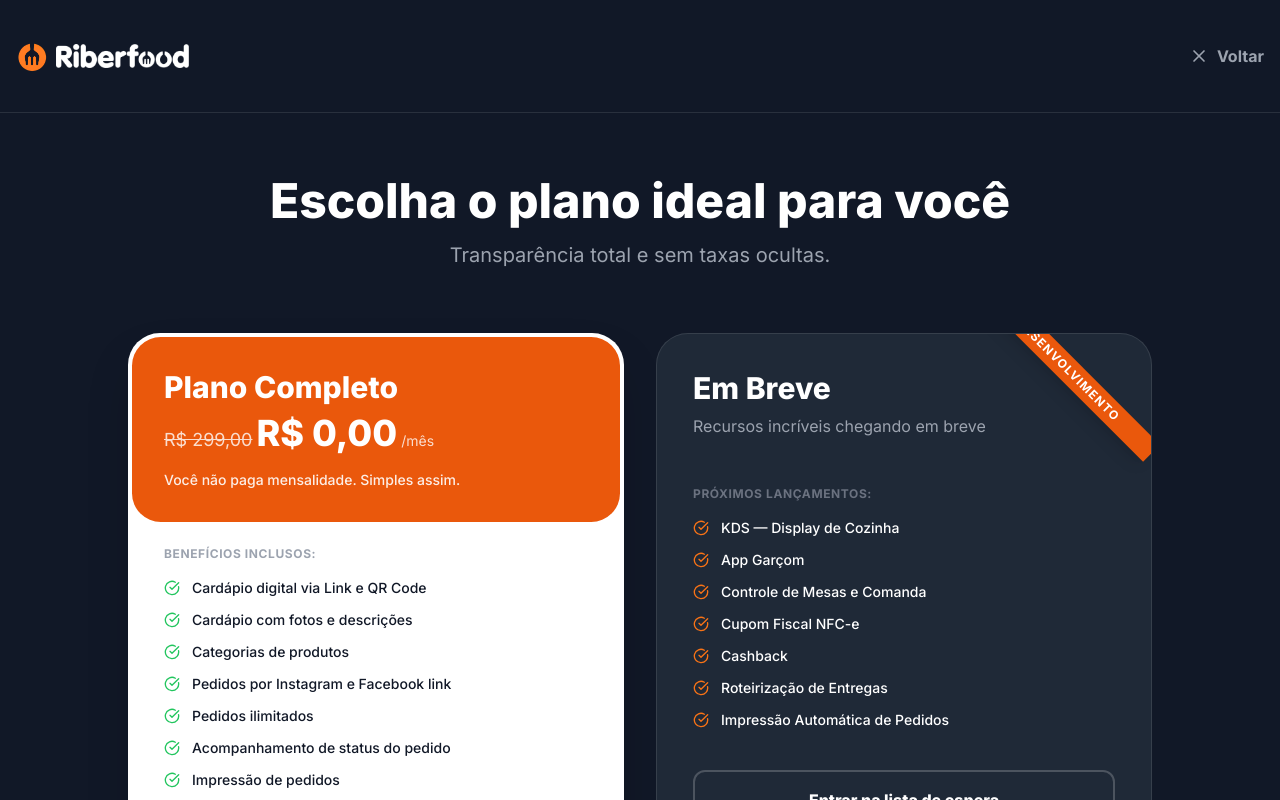
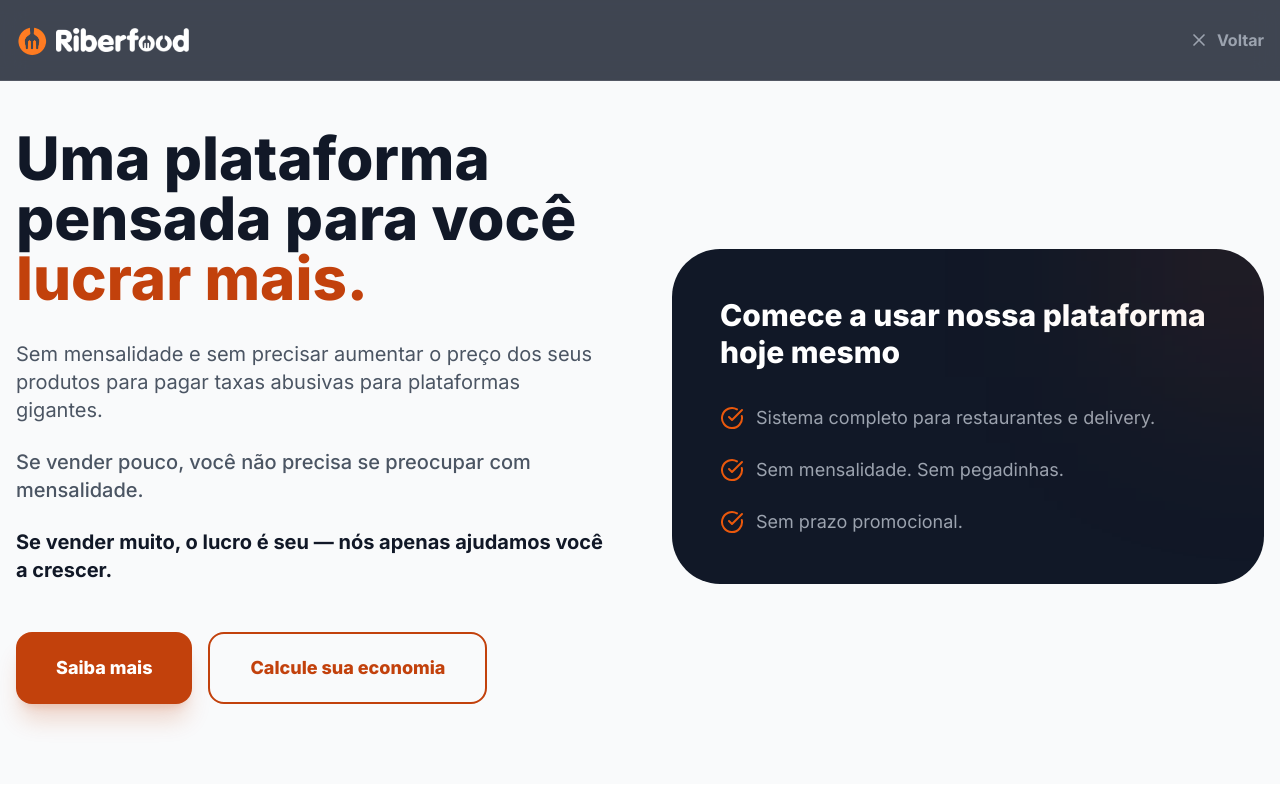
Before and after one commit to Jhon30Tol/riberfood-landing-page, a React (Vite) app: page / in a window 1280 px wide. Both pictures are taken after a click on the button "Quero conhecer a plataforma". Shown: the top 800 px of the page. Built offline with nearby package versions, Linux system fonts and the light colour scheme.

Commit message:
feat: Implementar simulador econômico, adicionar novas seções à página inicial e atualizar o cabeçalho e o layout da página de planos.

```diff
--- a/App.tsx
+++ b/App.tsx
@@ -1,5 +1,4 @@
-
-import React, { useState } from 'react';
+import React, { useState, useEffect } from 'react';
 import {
   CheckCircle,
   ChevronDown,
@@ -12,7 +11,8 @@ import {
   Menu,
   X,
   Smartphone,
-  Check
+  Check,
+  PartyPopper
 } from 'lucide-react';
 import { FAQItem, BenefitItem } from './types';
 import ownerImage from './images/dono_resturante_1.jpeg';
@@ -514,6 +514,85 @@ const WaitlistModal: React.FC<{ isOpen: boolean; onClose: () => void }> = ({ isO
   );
 };
 
+const EconomySimulator: React.FC = () => {
+  const [orders, setOrders] = useState<string>('1000');
+  const [ticket, setTicket] = useState<string>('30');
+  const [savings, setSavings] = useState<number>(0);
+
+  const calculate = () => {
+    const numOrders = parseFloat(orders) || 0;
+    const numTicket = parseFloat(ticket) || 0;
+    // Calculation: (orders * ticket) * 20% commission
+    const totalSavings = (numOrders * numTicket) * 0.20;
+    setSavings(totalSavings);
+  };
+
+  // Run calculation on mount
+  useEffect(() => {
+    calculate();
+  }, []);
+
+  return (
+    <div className="bg-white rounded-[2.5rem] p-8 shadow-2xl max-w-2xl mx-auto border border-gray-100 animate-in fade-in slide-in-from-bottom-8 duration-700">
+      <div className="text-center mb-8">
+        <h2 className="text-3xl font-black text-gray-900 flex items-center justify-center gap-3">
+          <span role="img" aria-label="money bags">💰</span> Simulador de Economia
+        </h2>
+      </div>
+
+      <div className="space-y-6 mb-8">
+        <div>
+          <label className="block text-sm font-bold text-gray-700 mb-2 text-left">
+            Quantos pedidos você faz por mês?
+          </label>
+          <input
+            type="number"
+            value={orders}
+            onChange={(e) => setOrders(e.target.value)}
+            className="w-full px-6 py-4 bg-gray-50 border-2 border-gray-100 rounded-2xl focus:border-orange-600 focus:outline-none text-xl font-bold text-gray-900 transition-all"
+            placeholder="Ex: 1000"
+          />
+        </div>
+
+        <div>
+          <label className="block text-sm font-bold text-gray-700 mb-2 text-left">
+            Qual o ticket médio dos seus pedidos? (R$)
+          </label>
+          <input
+            type="number"
+            value={ticket}
+            onChange={(e) => setTicket(e.target.value)}
+            className="w-full px-6 py-4 bg-gray-50 border-2 border-gray-100 rounded-2xl focus:border-orange-600 focus:outline-none text-xl font-bold text-gray-900 transition-all"
+            placeholder="Ex: 30"
+          />
+        </div>
+
+        <button
+          onClick={calculate}
+          className="w-full bg-orange-700 hover:bg-orange-800 text-white py-5 rounded-2xl font-black text-xl transition-all shadow-xl shadow-orange-700/20 transform active:scale-95"
+        >
+          Calcular Economia
+        </button>
+      </div>
+
+      <div className="bg-green-600 rounded-3xl p-8 text-white relative overflow-hidden group">
+        <div className="absolute top-0 right-0 p-4 opacity-20 transform group-hover:scale-110 transition-transform">
+          <PartyPopper className="w-16 h-16" />
+        </div>
+        <p className="text-lg font-bold mb-2 opacity-90 flex items-center justify-center gap-2">
+          🎉 Você economiza por mês:
+        </p>
+        <div className="text-5xl font-black mb-4">
+          {new Intl.NumberFormat('pt-BR', { style: 'currency', currency: 'BRL' }).format(savings)}
+        </div>
+        <p className="text-sm opacity-80 max-w-xs mx-auto">
+          em comparação com plataformas que cobram 20% de comissão sobre cada pedido
+        </p>
+      </div>
+    </div>
+  );
+};
+
 const PlansPage: React.FC<{ onBack: () => void; onSelectFree: () => void; onSelectSoon: () => void }> = ({ onBack, onSelectFree, onSelectSoon }) => {
   const freeBenefits = [
     "Cardápio digital via Link e QR Code",
@@ -550,21 +629,130 @@ const PlansPage: React.FC<{ onBack: () => void; onSelectFree: () => void; onSele
     "Impressão Automática de Pedidos"
   ];
 
+  const scrollToSection = (id: string) => {
+    const element = document.getElementById(id);
+    if (element) {
+      element.scrollIntoView({ behavior: 'smooth' });
+    }
+  };
+
   return (
-    <div className="min-h-screen bg-gray-900 text-white pb-20">
-      <header className="py-10 px-4 border-b border-white/10">
+    <div className="min-h-screen bg-gray-900 text-white pb-20 overflow-x-hidden">
+      <header className="fixed top-0 left-0 right-0 z-50 py-6 px-4 bg-gray-900/80 backdrop-blur-md border-b border-white/10">
         <div className="max-w-7xl mx-auto flex items-center justify-between">
           <div className="flex items-center gap-2">
             <img src={iconLogo} alt="Logo" className="w-8 h-8" />
             <img src={textLogo} alt="Riberfood" className="h-6 filter brightness-0 invert" />
           </div>
-          <button onClick={onBack} className="text-gray-400 hover:text-white font-bold flex items-center gap-2">
+          <button onClick={onBack} className="text-gray-400 hover:text-white font-bold flex items-center gap-2 transition-colors">
             <X className="w-5 h-5" /> Voltar
           </button>
         </div>
       </header>
 
-      <main className="max-w-7xl mx-auto px-4 pt-16">
+      {/* Intro Section - Prints 2 & 3 */}
+      <section className="pt-32 pb-20 bg-gray-50 text-gray-900 relative">
+        <div className="max-w-7xl mx-auto px-4 grid lg:grid-cols-2 gap-16 items-center">
+          <div className="text-center md:text-left space-y-8 animate-in fade-in slide-in-from-left-8 duration-1000">
+            <h1 className="text-4xl md:text-6xl font-black leading-tight">
+              Uma plataforma pensada para você <span className="text-orange-700">lucrar mais.</span>
+            </h1>
+            <div className="space-y-6 text-xl text-gray-600 max-w-2xl">
+              <p>
+                Sem mensalidade e sem precisar aumentar o preço dos seus produtos para pagar taxas abusivas para plataformas gigantes.
+              </p>
+              <p className="font-medium">
+                Se vender pouco, você não precisa se preocupar com mensalidade.
+              </p>
+              <p className="font-bold text-gray-900">
+                Se vender muito, o lucro é seu — nós apenas ajudamos você a crescer.
+              </p>
+            </div>
+            <div className="flex flex-col sm:flex-row gap-4 pt-4">
+              <button
+                onClick={() => scrollToSection('como-funciona')}
+                className="bg-orange-700 hover:bg-orange-800 text-white px-10 py-5 rounded-2xl text-lg font-black transition-all shadow-xl shadow-orange-700/20"
+              >
+                Saiba mais
+              </button>
+              <button
+                onClick={() => scrollToSection('simulador')}
+                className="border-2 border-orange-700 text-orange-700 hover:bg-orange-50 px-10 py-5 rounded-2xl text-lg font-black transition-all"
+              >
+                Calcule sua economia
+              </button>
+            </div>
+          </div>
+          <div className="relative animate-in fade-in slide-in-from-right-8 duration-1000">
+            <div className="bg-gray-900 rounded-[3rem] p-12 text-white shadow-3xl relative overflow-hidden">
+              <div className="absolute top-0 right-0 w-64 h-64 bg-orange-600/10 blur-[100px] -mr-32 -mt-32"></div>
+              <h2 className="text-3xl font-black mb-8 leading-tight">Comece a usar nossa plataforma hoje mesmo</h2>
+              <ul className="space-y-6 text-lg text-gray-400">
+                <li className="flex items-center gap-3">
+                  <CheckCircle className="w-6 h-6 text-orange-600" /> Sistema completo para restaurantes e delivery.
+                </li>
+                <li className="flex items-center gap-3">
+                  <CheckCircle className="w-6 h-6 text-orange-600" /> Sem mensalidade. Sem pegadinhas.
+                </li>
+                <li className="flex items-center gap-3">
+                  <CheckCircle className="w-6 h-6 text-orange-600" /> Sem prazo promocional.
+                </li>
+              </ul>
+            </div>
+          </div>
+        </div>
+      </section>
+
+      {/* How it works - Print 4 */}
+      <section id="como-funciona" className="py-24 bg-white text-gray-900">
+        <div className="max-w-7xl mx-auto px-4 text-center">
+          <h2 className="text-4xl md:text-5xl font-black mb-4">Como funciona na prática?</h2>
+          <p className="text-xl text-gray-500 mb-16">Você define e repassa a taxa ao consumidor final.</p>
+
+          <div className="grid md:grid-cols-2 lg:grid-cols-4 gap-8">
+            {[
+              {
+                step: "1",
+                title: "Cliente faz o pedido",
+                desc: "Ele acessa seu cardápio digital e finaliza a compra."
+              },
+              {
+                step: "2",
+                title: "Pedido vai direto para você",
+                desc: "O pedido chega automaticamente na sua operação."
+              },
+              {
+                step: "3",
+                title: "Taxa repassada pelo lojista",
+                desc: "A taxa operacional é cobrada do cliente consumidor e repassada por você, lojista."
+              },
+              {
+                step: "4",
+                title: "Sem mensalidade",
+                desc: "Você não paga mensalidade e mantém sua margem."
+              }
+            ].map((item, i) => (
+              <div key={i} className="bg-gray-50 p-8 rounded-[2.5rem] border border-gray-100 relative group hover:border-orange-500 transition-all">
+                <div className="w-12 h-12 bg-orange-700 text-white rounded-full flex items-center justify-center text-xl font-black mx-auto mb-6">
+                  {item.step}
+                </div>
+                <h3 className="text-xl font-bold mb-4">{item.title}</h3>
+                <p className="text-gray-600">{item.desc}</p>
+              </div>
+            ))}
+          </div>
+        </div>
+      </section>
+
+      {/* Simulator - Print 5 */}
+      <section id="simulador" className="py-24 bg-gray-50 text-gray-900">
+        <div className="max-w-7xl mx-auto px-4 text-center">
+          <EconomySimulator />
+        </div>
+      </section>
+
+      {/* Existing Plans Section */}
+      <main id="planos" className="max-w-7xl mx-auto px-4 pt-24">
         <div className="text-center mb-16">
           <h1 className="text-4xl md:text-5xl font-black mb-4">Escolha o plano ideal para você</h1>
           <p className="text-xl text-gray-400">Transparência total e sem taxas ocultas.</p>
@@ -586,7 +774,7 @@ const PlansPage: React.FC<{ onBack: () => void; onSelectFree: () => void; onSele
             </div>
             <div className="p-8 pt-0 text-gray-900 text-left">
               <h3 className="font-bold mb-4 uppercase tracking-wider text-xs text-gray-400">Benefícios inclusos:</h3>
-              <ul className="grid grid-cols-1 gap-3 mb-10">
+              <ul className="grid grid-cols-1 gap-3 mb-10 overflow-y-auto max-h-[400px] pr-2 custom-scrollbar">
                 {freeBenefits.map((benefit, i) => (
                   <li key={i} className="flex items-start gap-3 text-sm font-medium">
                     <CheckCircle className="w-4 h-4 text-green-500 mt-0.5 flex-shrink-0" />
```
